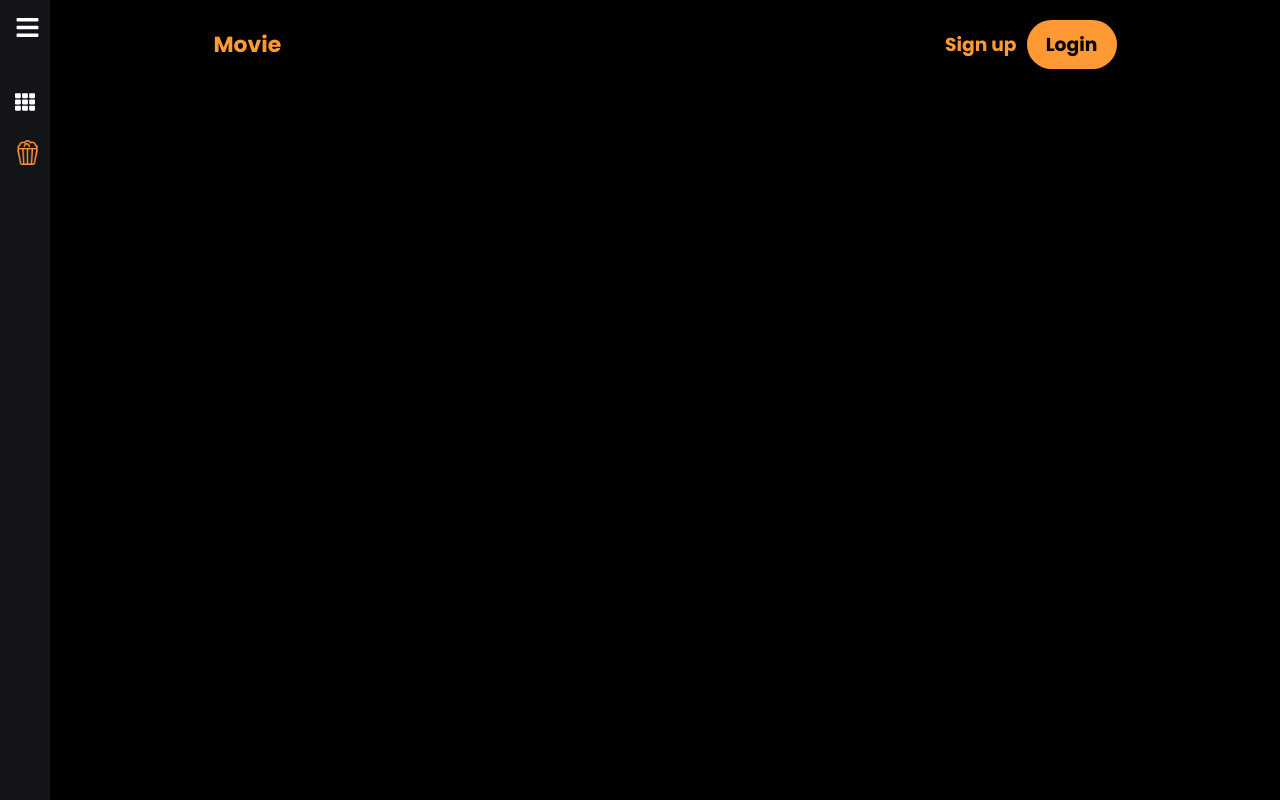
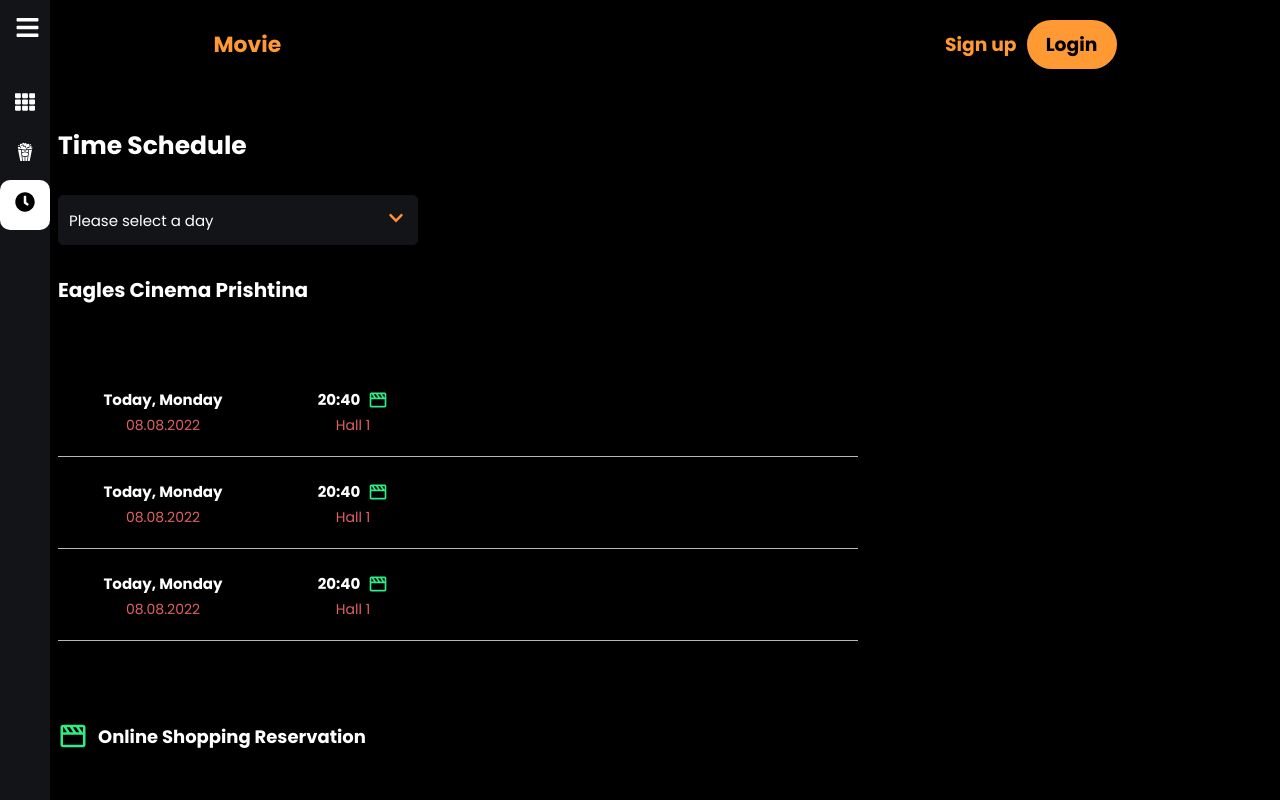
Before and after one commit to GzimAsani/Movie-theater-app, a React (Create React App) app: page /Booking in a window 1280 px wide. Shown: the top 800 px of the page. Built offline with nearby package versions, Linux system fonts and the light colour scheme.

Commit message:
fixes some general probleme

```diff
--- a/src/App.js
+++ b/src/App.js
@@ -12,6 +12,7 @@ import MovieDetail from "./Components/movieDetail/MovieDetail";
 import BookScreen from "./Pages/ConcessionsPages/BookScreen";
 import Header from "./Pages/ConcessionsPages/Header";
 import { CartProvider } from "./ThemeContext";
+import Booking from "./Pages/Booking/Booking";
 
 const App = () => {
   return (
@@ -23,6 +24,7 @@ const App = () => {
             <Routes>
               <Route path="/" element={<HomePage />} />
               <Route path="/Dashboard" element={<Dashboard />} />
+              <Route path="/Booking" element={< Booking />} />
               <Route path="/Movies/*" element={<Movies />} />
               <Route path="/BookScreen" element={<BookScreen />} />
               <Route path={`/:id/MovieDetail`} element={<MovieDetail />} />
--- a/src/Components/footer/Footer.js
+++ b/src/Components/footer/Footer.js
@@ -26,9 +26,9 @@ function Footer() {
           <div className="col">
             <h4>FOLLOW  US</h4>
             <ul className="list-icon">
-              <li><FaFacebookF/></li>
-              <li><FaInstagram/></li>
-              <li><FaTwitter/></li>
+              <li><a href="https://www.facebook.com/"><FaFacebookF/></a></li>
+              <li><a href="https://www.instagram.com/"><FaInstagram/></a></li>
+              <li><a href="https://www.twitter.com/"><FaTwitter/></a></li>
             </ul>
           </div>
         </div>
--- a/src/Components/footer/footer.css
+++ b/src/Components/footer/footer.css
@@ -28,4 +28,8 @@
   .list-icon li {
     list-style-type: none;
     padding: 4px;
+
   }
+ .list-icon li a{
+  color: white;
+ }
--- a/src/Components/movieDetail/MovieDetail.js
+++ b/src/Components/movieDetail/MovieDetail.js
@@ -1,10 +1,6 @@
 import { useEffect, useState } from "react";
 import { useParams } from "react-router-dom";
-import Gallery from "./Gallery";
-import { BiMovie } from "react-icons/bi";
-
 import "./movieDetail.css";
-import MovieSchedule from "./ScheduleList";
 
 function MovieDetail() {
   const [movie, setMovie] = useState({});
@@ -54,11 +50,6 @@ function MovieDetail() {
           </p>
         </div>
         <div className="line"></div>
-        <MovieSchedule />
-        <div className="movie-footer">
-          <BiMovie className="movie-footer-icon" />
-          <h1>Online Shopping Reservation</h1>
-        </div>
       </div>
     </div>
   );
--- a/src/Components/movieDetail/ScheduleList.js
+++ b/src/Components/movieDetail/ScheduleList.js
@@ -17,10 +17,14 @@ const handleSelectValue = e => {
         <div className="movie-schedule-form">
           <div className="movie-schedule-form-select">
             <select  defaultValue="default" onChange={handleSelectValue}>
-              <option value="default">Please select a Cinema</option>
-              <option value="eagle-prishtina">Eagle Cinema Prishtina</option>
-              <option value="eagle-gjilan">Eagle Cinema Gjilan</option>
-              <option value="eagle peje">Eagle Cinema Peje</option>
+              <option value="default">Please select a day</option>
+              <option value="Monday">Monday</option>
+              <option value="Tuesday">Tuesday</option>
+              <option value="Wednesday">Wednesday</option>
+              <option value="Thursday">Thursday</option>
+              <option value="Friday">Friday</option>
+              <option value="Saturday">Saturday</option>
+              <option value="Sunday">Sunday</option>
             </select>
             <FaChevronDown className="select-icon" />
           </div>
--- a/src/Components/navbar/NavBar.js
+++ b/src/Components/navbar/NavBar.js
@@ -1,7 +1,7 @@
 import React, { useState } from "react";
-import { FaTh, FaBars, FaUserAlt } from "react-icons/fa";
+import { FaTh, FaBars,FaClock } from "react-icons/fa";
+import {GiPopcorn  } from "react-icons/gi";
 import { NavLink } from "react-router-dom";
-import { DashboardIcon, PopcornIcon } from "../../Icons";
 import "./navbar.css";
 
 const Navbar = ({ children }) => {
@@ -16,7 +16,12 @@ const Navbar = ({ children }) => {
     {
       path: "/movies",
       name: "Movies",
-      icon: <PopcornIcon />,
+      icon: <GiPopcorn />,
+    },
+    {
+      path: "/Booking",
+      name: "Booking",
+      icon:<FaClock />
     },
   ];
   return (
--- /dev/null
+++ b/src/Pages/Booking/Booking.css
@@ -0,0 +1,4 @@
+.Booking-contanier{
+    color: white;
+    margin: 8px;
+}
--- /dev/null
+++ b/src/Pages/Booking/Booking.js
@@ -0,0 +1,18 @@
+import React from 'react'
+import { BiMovie } from "react-icons/bi";
+import MovieSchedule from '../../Components/movieDetail/ScheduleList';
+import "./Booking.css"
+
+
+function Booking() {
+  return (
+    <div className='Booking-contanier'>
+        <MovieSchedule/>
+        <div className="movie-footer">
+          <BiMovie className="movie-footer-icon" />
+          <h1>Online Shopping Reservation</h1>
+         </div>
+    </div>
+  )
+}
+export default Booking;
--- a/src/Pages/ConcessionsPages/Header.js
+++ b/src/Pages/ConcessionsPages/Header.js
@@ -3,15 +3,20 @@ import "./Header.css";
 import { Link } from 'react-router-dom';
 // import SearchIcon from "@mui/icons-material/Search";
 
-function Header() {
+function Header(props) {
+  if(props == true){
+        console.log('dfdfdfdfd')
+  }
   return (
 
     <div className="header">
       <Link to='/Movies'><h3><h3 className="header-h1">Movie</h3></h3></Link>
       <div className="header-mid">
         {/* <SearchIcon className="header-icon" /> */}
+
       </div>
       <div className="header-right">
+
         <div className="header-right-SignUp">
            <Link to='/SignUp'><h3>Sign up</h3></Link>
         </div>
@@ -19,6 +24,7 @@ function Header() {
            <Link to='/Login'><h3>Login</h3></Link>
         </div>
       </div>
+
     </div>
   );
 }
--- a/src/Pages/ConcessionsPages/Show.css
+++ b/src/Pages/ConcessionsPages/Show.css
@@ -27,3 +27,6 @@
     background-color: #1E1E1E;
 
 }
+.nowshowing_movies h4{
+    color: white;
+}
--- a/src/Pages/ConcessionsPages/Show.js
+++ b/src/Pages/ConcessionsPages/Show.js
@@ -57,6 +57,7 @@ function Show() {
                 overview={movie.description}
                 img={movie.movieimg}
               />
+
             ))
         )}
       </div>
```
